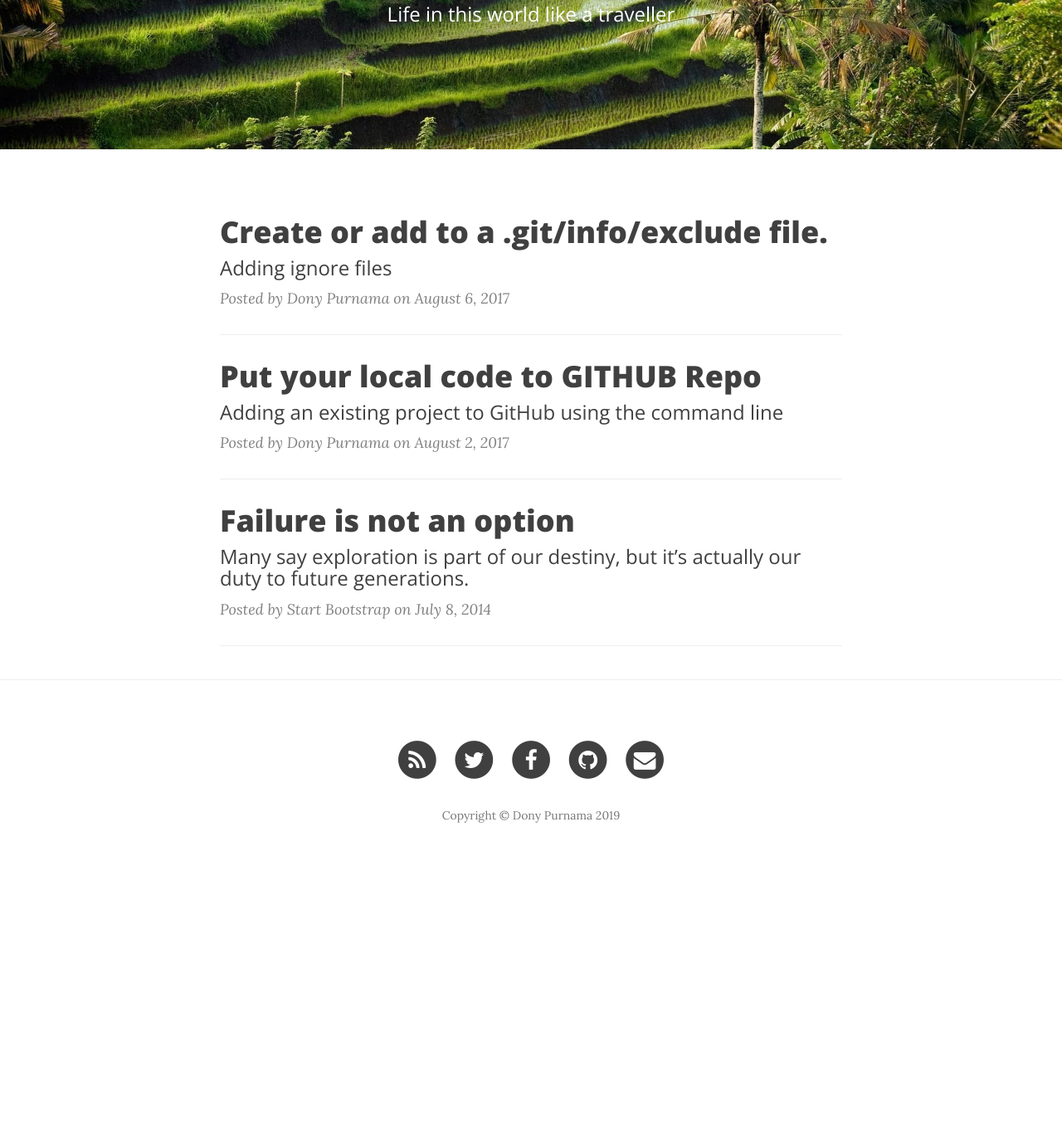
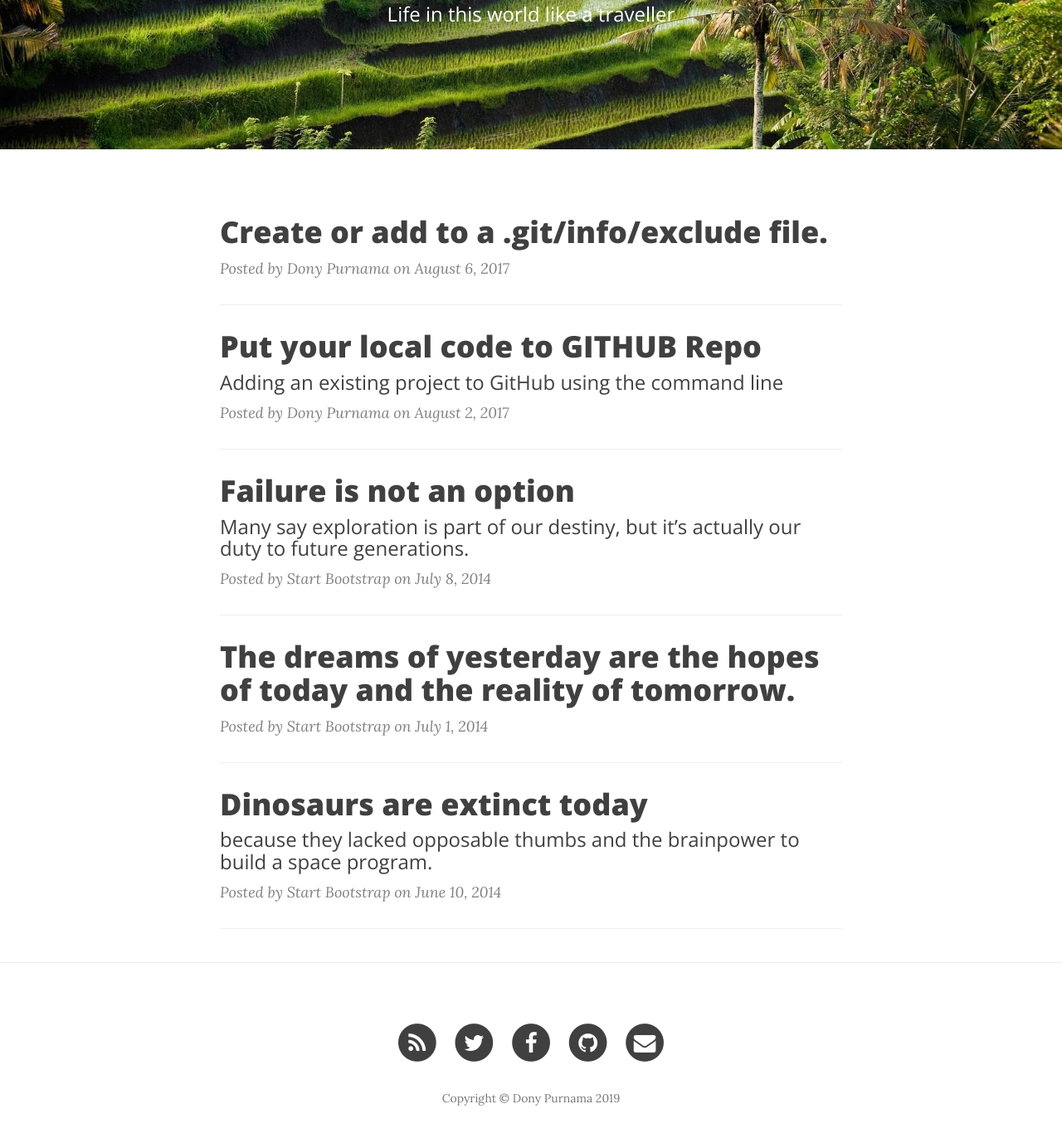
Before and after one commit to donypurnama/donypurnama.github.io, a Jekyll site: the page built from index.html, in a window 1280 px wide and 1400 px high, scrolled down 356 px. Shown: the top 1372 px of the window at 83% size. Built offline with Jekyll 4.4.1, drawn with Linux system fonts in a browser that asks for light colours; nearby versions of some CDN libraries; the list of posts is cut into pages by our own code; before the commit the page ends 1415 px from its top, so only the background shows below that; part of the change alters nothing that is shown.

Commit message:
Revert "update"
This reverts commit 947ca27a26a7c202451a9269778572ec0b0d7c90.

Revert Test

```diff
--- /dev/null
+++ b/_posts/2014-06-10-dinosaurs.markdown
@@ -0,0 +1,43 @@
+---
+layout:     post
+title:      "Dinosaurs are extinct today"
+subtitle:   "because they lacked opposable thumbs and the brainpower to build a space program."
+date:       2014-06-10 12:00:00
+author:     "Start Bootstrap"
+header-img: "img/post-bg-01.jpg"
+---
+
+<p>Never in all their history have men been able truly to conceive of the world as one: a single sphere, a globe, having the qualities of a globe, a round earth in which all the directions eventually meet, in which there is no center because every point, or none, is center — an equal earth which all men occupy as equals. The airman's earth, if free men make it, will be truly round: a globe in practice, not in theory.</p>
+
+<p>Science cuts two ways, of course; its products can be used for both good and evil. But there's no turning back from science. The early warnings about technological dangers also come from science.</p>
+
+<p>What was most significant about the lunar voyage was not that man set foot on the Moon but that they set eye on the earth.</p>
+
+<p>A Chinese tale tells of some men sent to harm a young girl who, upon seeing her beauty, become her protectors rather than her violators. That's how I felt seeing the Earth for the first time. I could not help but love and cherish her.</p>
+
+<p>For those who have seen the Earth from space, and for the hundreds and perhaps thousands more who will, the experience most certainly changes your perspective. The things that we share in our world are far more valuable than those which divide us.</p>
+
+<h2 class="section-heading">The Final Frontier</h2>
+
+<p>There can be no thought of finishing for ‘aiming for the stars.’ Both figuratively and literally, it is a task to occupy the generations. And no matter how much progress one makes, there is always the thrill of just beginning.</p>
+
+<p>There can be no thought of finishing for ‘aiming for the stars.’ Both figuratively and literally, it is a task to occupy the generations. And no matter how much progress one makes, there is always the thrill of just beginning.</p>
+
+<blockquote>The dreams of yesterday are the hopes of today and the reality of tomorrow. Science has not yet mastered prophecy. We predict too much for the next year and yet far too little for the next ten.</blockquote>
+
+<p>Spaceflights cannot be stopped. This is not the work of any one man or even a group of men. It is a historical process which mankind is carrying out in accordance with the natural laws of human development.</p>
+
+<h2 class="section-heading">Reaching for the Stars</h2>
+
+<p>As we got further and further away, it [the Earth] diminished in size. Finally it shrank to the size of a marble, the most beautiful you can imagine. That beautiful, warm, living object looked so fragile, so delicate, that if you touched it with a finger it would crumble and fall apart. Seeing this has to change a man.</p>
+
+<a href="#">
+    <img src="{{ site.baseurl }}/img/post-sample-image.jpg" alt="Post Sample Image">
+</a>
+<span class="caption text-muted">To go places and do things that have never been done before – that’s what living is all about.</span>
+
+<p>Space, the final frontier. These are the voyages of the Starship Enterprise. Its five-year mission: to explore strange new worlds, to seek out new life and new civilizations, to boldly go where no man has gone before.</p>
+
+<p>As I stand out here in the wonders of the unknown at Hadley, I sort of realize there’s a fundamental truth to our nature, Man must explore, and this is exploration at its greatest.</p>
+
+<p>Placeholder text by <a href="http://spaceipsum.com/">Space Ipsum</a>. Photographs by <a href="https://www.flickr.com/photos/nasacommons/">NASA on The Commons</a>.</p>
--- /dev/null
+++ b/_posts/2014-07-01-dreams.markdown
@@ -0,0 +1,42 @@
+---
+layout:     post
+title:      "The dreams of yesterday are the hopes of today and the reality of tomorrow."
+date:       2014-07-01 12:00:00
+author:     "Start Bootstrap"
+header-img: "img/post-bg-02.jpg"
+---
+
+<p>Never in all their history have men been able truly to conceive of the world as one: a single sphere, a globe, having the qualities of a globe, a round earth in which all the directions eventually meet, in which there is no center because every point, or none, is center — an equal earth which all men occupy as equals. The airman's earth, if free men make it, will be truly round: a globe in practice, not in theory.</p>
+
+<p>Science cuts two ways, of course; its products can be used for both good and evil. But there's no turning back from science. The early warnings about technological dangers also come from science.</p>
+
+<p>What was most significant about the lunar voyage was not that man set foot on the Moon but that they set eye on the earth.</p>
+
+<p>A Chinese tale tells of some men sent to harm a young girl who, upon seeing her beauty, become her protectors rather than her violators. That's how I felt seeing the Earth for the first time. I could not help but love and cherish her.</p>
+
+<p>For those who have seen the Earth from space, and for the hundreds and perhaps thousands more who will, the experience most certainly changes your perspective. The things that we share in our world are far more valuable than those which divide us.</p>
+
+<h2 class="section-heading">The Final Frontier</h2>
+
+<p>There can be no thought of finishing for ‘aiming for the stars.’ Both figuratively and literally, it is a task to occupy the generations. And no matter how much progress one makes, there is always the thrill of just beginning.</p>
+
+<p>There can be no thought of finishing for ‘aiming for the stars.’ Both figuratively and literally, it is a task to occupy the generations. And no matter how much progress one makes, there is always the thrill of just beginning.</p>
+
+<blockquote>The dreams of yesterday are the hopes of today and the reality of tomorrow. Science has not yet mastered prophecy. We predict too much for the next year and yet far too little for the next ten.</blockquote>
+
+<p>Spaceflights cannot be stopped. This is not the work of any one man or even a group of men. It is a historical process which mankind is carrying out in accordance with the natural laws of human development.</p>
+
+<h2 class="section-heading">Reaching for the Stars</h2>
+
+<p>As we got further and further away, it [the Earth] diminished in size. Finally it shrank to the size of a marble, the most beautiful you can imagine. That beautiful, warm, living object looked so fragile, so delicate, that if you touched it with a finger it would crumble and fall apart. Seeing this has to change a man.</p>
+
+<a href="#">
+    <img src="{{ site.baseurl }}/img/post-sample-image.jpg" alt="Post Sample Image">
+</a>
+<span class="caption text-muted">To go places and do things that have never been done before – that’s what living is all about.</span>
+
+<p>Space, the final frontier. These are the voyages of the Starship Enterprise. Its five-year mission: to explore strange new worlds, to seek out new life and new civilizations, to boldly go where no man has gone before.</p>
+
+<p>As I stand out here in the wonders of the unknown at Hadley, I sort of realize there’s a fundamental truth to our nature, Man must explore, and this is exploration at its greatest.</p>
+
+<p>Placeholder text by <a href="http://spaceipsum.com/">Space Ipsum</a>. Photographs by <a href="https://www.flickr.com/photos/nasacommons/">NASA on The Commons</a>.</p>
--- a/_posts/2017-08-06-create-or-add-to-a-git-info-exclude.markdown
+++ b/_posts/2017-08-06-create-or-add-to-a-git-info-exclude.markdown
@@ -1,7 +1,6 @@
 ---
 layout:     post
 title:      "Create or add to a .git/info/exclude file."
-subtitle:   "Adding ignore files"
 date:       2017-08-06 17:58:00
 author:     "Dony Purnama"
 header-img: "img/terminal-osx.jpg"
```
